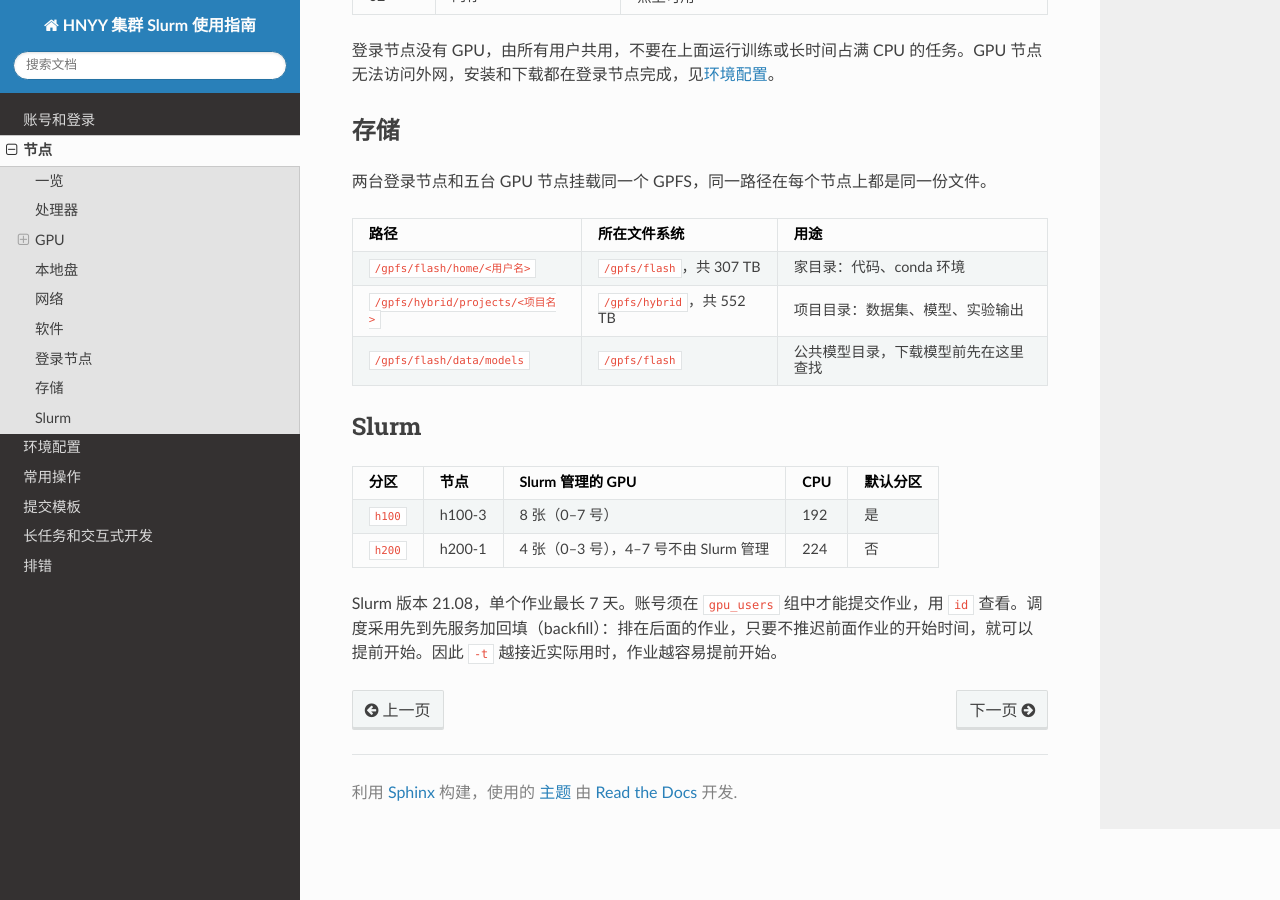
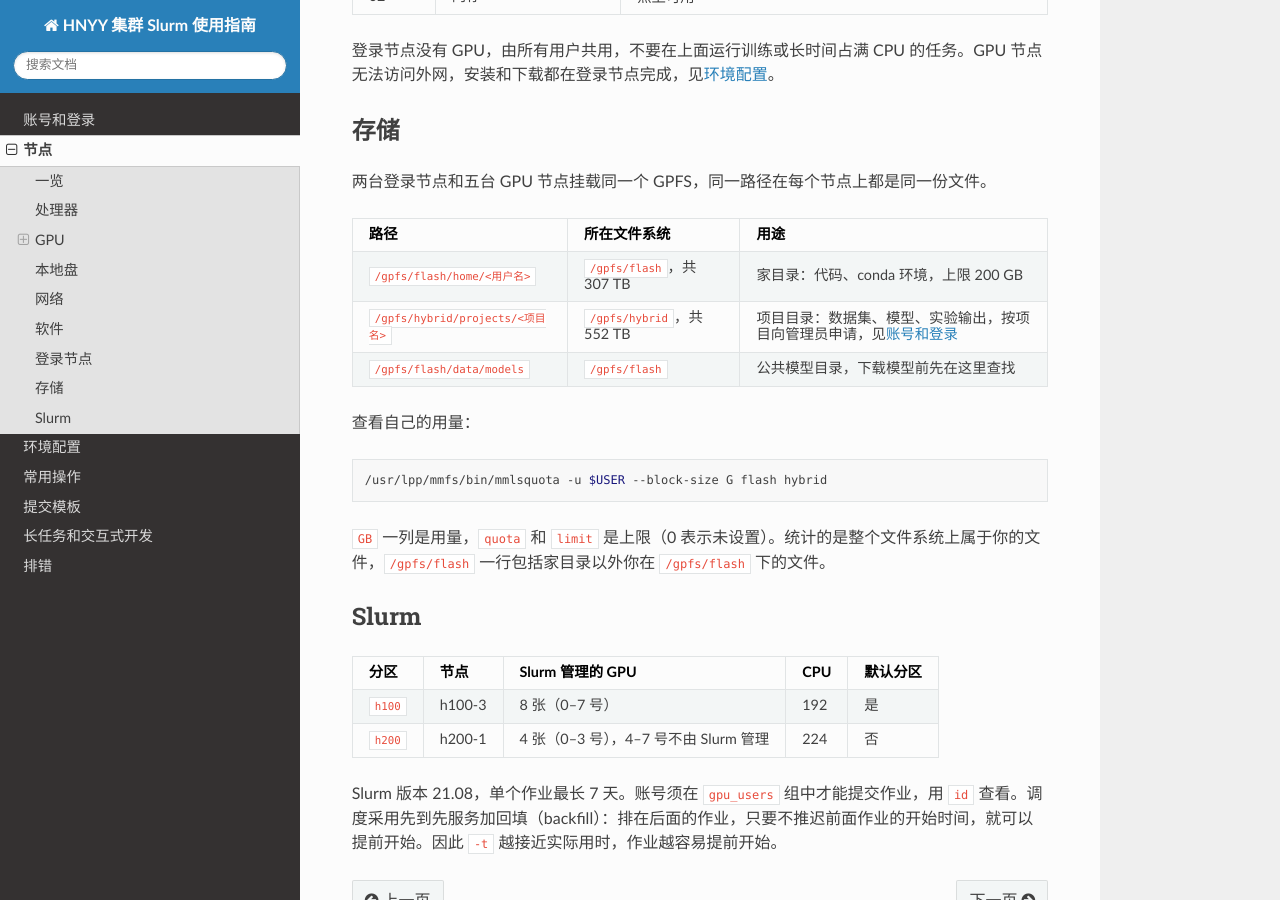
Before and after one commit to xianull/hnyy-slurm-guide, a Sphinx documentation site: the page built from source/nodes.md, in a window 1280 px wide and 900 px high, scrolled down 2406 px. Built offline with Sphinx 7.4.7 and the Read the Docs theme 3.1.0, drawn with Linux system fonts in a browser that asks for light colours.

Commit message:
docs: admin is jcw, project-based storage, 200 GB home limit, how to check usage, HF cache in project dir

````diff
--- a/source/nodes.md
+++ b/source/nodes.md
@@ -87,9 +87,17 @@ Slurm 分配 CPU 时不考虑这一对应关系。数据加载负载高的作业
 
 | 路径 | 所在文件系统 | 用途 |
 |---|---|---|
-| `/gpfs/flash/home/<用户名>` | `/gpfs/flash`，共 307 TB | 家目录：代码、conda 环境 |
-| `/gpfs/hybrid/projects/<项目名>` | `/gpfs/hybrid`，共 552 TB | 项目目录：数据集、模型、实验输出 |
+| `/gpfs/flash/home/<用户名>` | `/gpfs/flash`，共 307 TB | 家目录：代码、conda 环境，上限 200 GB |
+| `/gpfs/hybrid/projects/<项目名>` | `/gpfs/hybrid`，共 552 TB | 项目目录：数据集、模型、实验输出，按项目向管理员申请，见{doc}`account` |
 | `/gpfs/flash/data/models` | `/gpfs/flash` | 公共模型目录，下载模型前先在这里查找 |
+
+查看自己的用量：
+
+```bash
+/usr/lpp/mmfs/bin/mmlsquota -u $USER --block-size G flash hybrid
+```
+
+`GB` 一列是用量，`quota` 和 `limit` 是上限（0 表示未设置）。统计的是整个文件系统上属于你的文件，`/gpfs/flash` 一行包括家目录以外你在 `/gpfs/flash` 下的文件。
 
 ## Slurm
 
````
Also changed, not shown: source/account.md (+8 -0 lines), source/env.md (+2 -1 lines).
